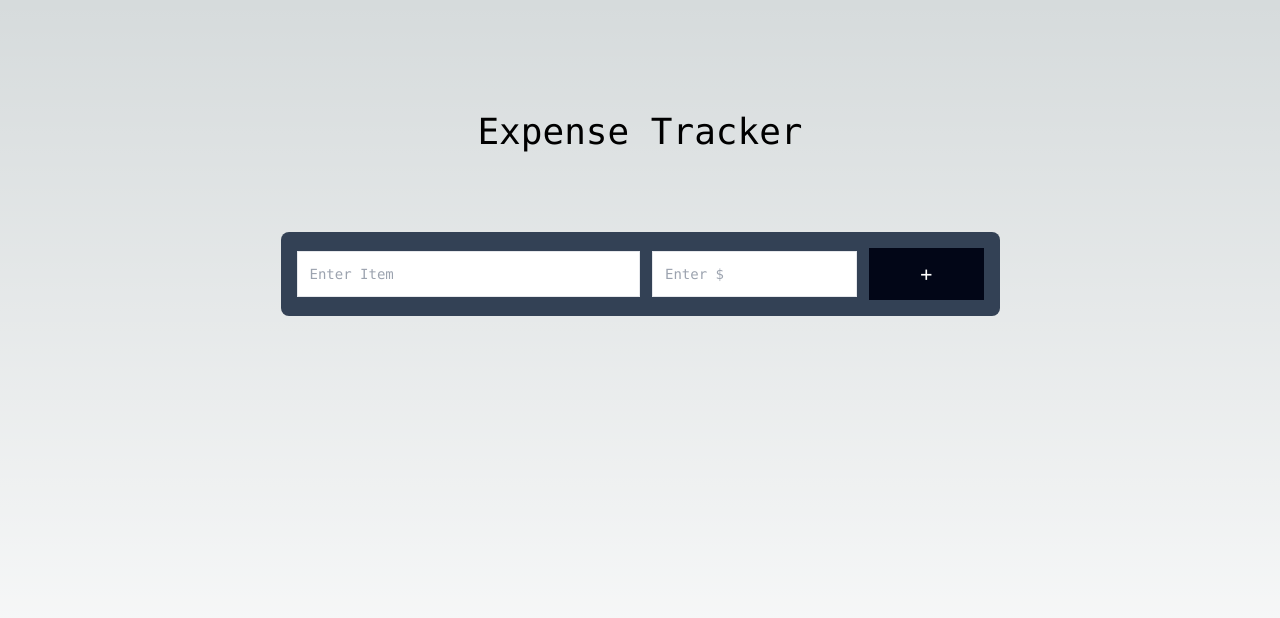
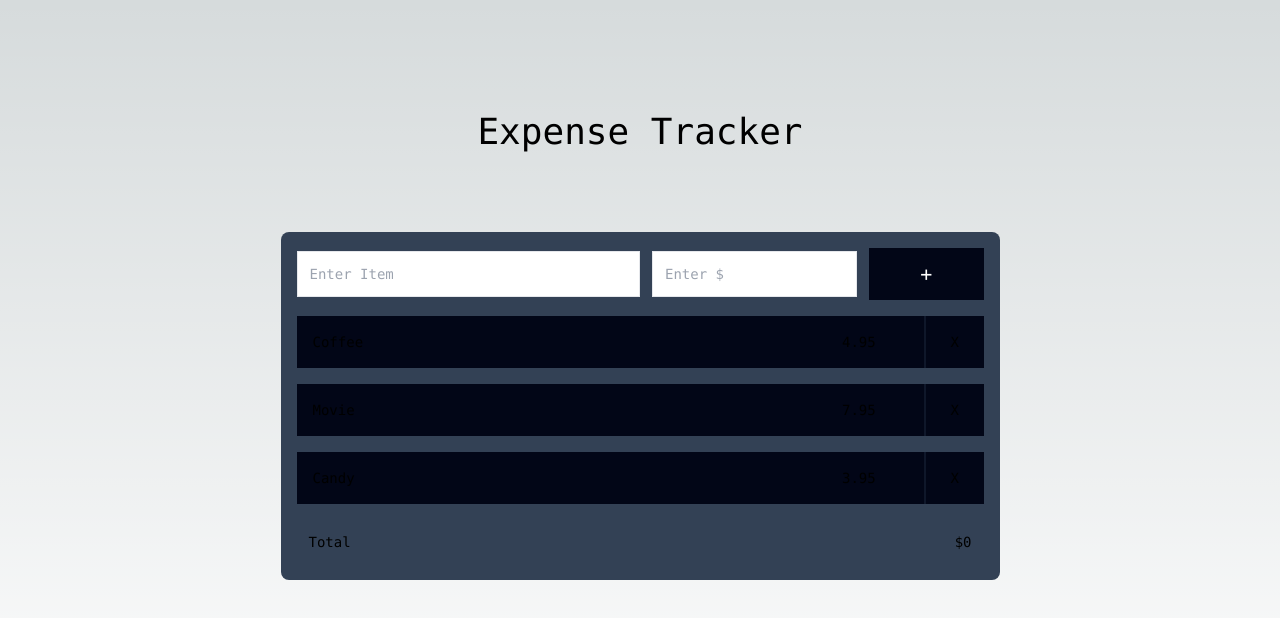
Before and after one commit to ice-weasel/db_link, a Next.js app: page / in a window 1280 px wide. Shown: the top 618 px of the page. Built offline with nearby package versions, Linux system fonts and the light colour scheme.

Commit message:
firebase install

```diff
--- /dev/null
+++ b/src/app/firebase.js
@@ -0,0 +1,17 @@
+// Import the functions you need from the SDKs you need
+import { initializeApp } from "firebase/app";
+// TODO: Add SDKs for Firebase products that you want to use
+// https://firebase.google.com/docs/web/setup#available-libraries
+
+// Your web app's Firebase configuration
+const firebaseConfig = {
+  apiKey: "AIzaSyBR_i5VIOkfN2jCKYcgz53MCp1Gd4MFlsE",
+  authDomain: "expense-tracker-a33d9.firebaseapp.com",
+  projectId: "expense-tracker-a33d9",
+  storageBucket: "expense-tracker-a33d9.appspot.com",
+  messagingSenderId: "137135096366",
+  appId: "1:137135096366:web:515f45bd50136f5c9615bf"
+};
+
+// Initialize Firebase
+const app = initializeApp(firebaseConfig);
--- a/src/app/page.tsx
+++ b/src/app/page.tsx
@@ -23,6 +23,23 @@
             <input className="col-span-2 p-3 border mx-3" type="number" placeholder="Enter $" />
             <button className="text-white bg-slate-950 hover:bg-slate-900 p-3 text-xl" type="submit">+</button>
           </form>
+          <ul>
+            {items.map((item, id) => ( // Changed 'key="id"' to 'key={id}'
+              <li key={id} className="my-4 w-full flex justify-between bg-slate-950">
+                <div className="p-4 w-full flex justify-between">
+                  <span className="capitalize">{item.name}</span>
+                  <span>{item.price}</span>
+                </div>
+                <button className="ml-8 p-4 border-l-2 border-slate-900 hover:bg-slate-900 w-16">X</button>
+              </li>
+            ))}
+          </ul>
+          {items.length < 1 ? '' : ( // Removed the extra parentheses
+            <div className="flex justify-between p-3">
+              <span>Total</span>
+              <span>${total}</span>
+            </div>
+          )}
         </div>
       </div>
     </main>
```
